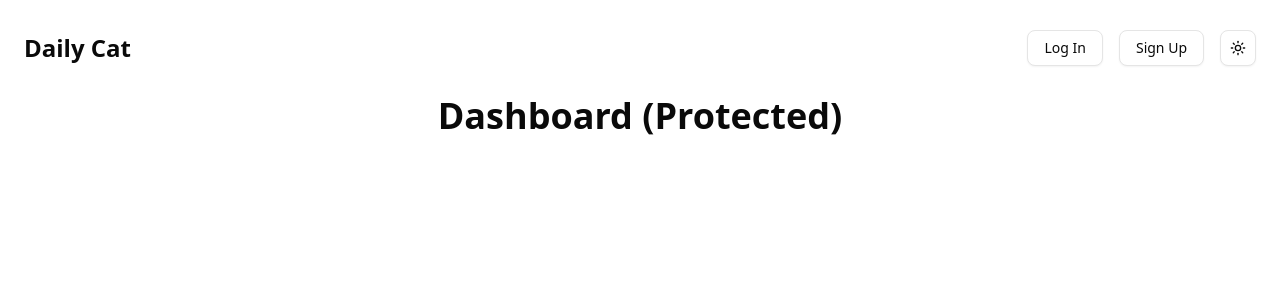
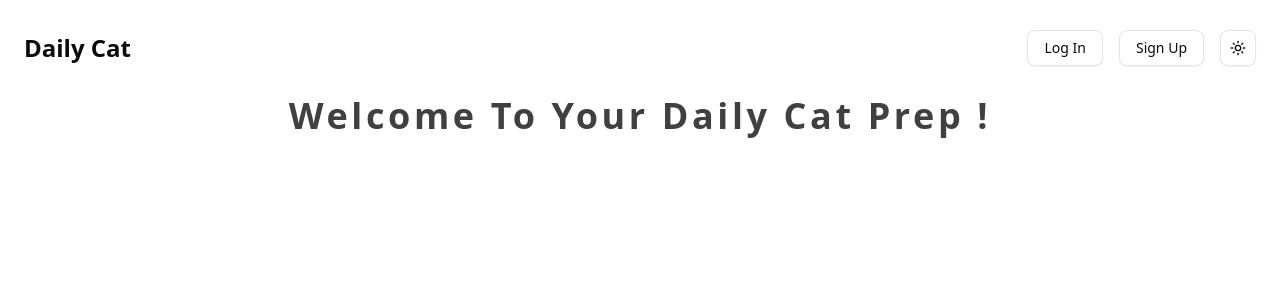
Before and after one commit to ApurvP13/daily-cat, a Next.js app: page /dashboard in a window 1280 px wide. Shown: the top 300 px of the page. Built offline with nearby package versions, Linux system fonts and the light colour scheme; no server answers.

Commit message:
making the section cards, added some changes to the dashboard page

```diff
--- /dev/null
+++ b/app/components/section-card.tsx
@@ -0,0 +1,7 @@
+import React from "react";
+
+const sectionCard = () => {
+  return <div>card</div>;
+};
+
+export default sectionCard;
--- a/app/dashboard/page.tsx
+++ b/app/dashboard/page.tsx
@@ -1,7 +1,15 @@
+"use client";
+import { useUser } from "@clerk/nextjs";
+
 export default function Dashboard() {
+  const { user } = useUser();
   return (
     <div className="w-full h-full flex items-center justify-center text-4xl font-bold">
-      Dashboard (Protected)
+      {/* Header */}
+      <div className="text-4xl dark:text-neutral-300 text-neutral-700 font-bold text-center tracking-widest">
+        Welcome To Your Daily Cat Prep{" "}
+        <span className="text-orange-300">{user?.firstName}</span>!
+      </div>
     </div>
   );
 }
--- a/app/layout.tsx
+++ b/app/layout.tsx
@@ -26,22 +26,22 @@ export default function RootLayout({
   children: React.ReactNode;
 }>) {
   return (
+    <ClerkProvider>
+      <html lang="en" suppressHydrationWarning>
+        <body
+          className={`${geistSans.variable} ${geistMono.variable} antialiased`}
+        >
           <ThemeProvider
             attribute="class"
             defaultTheme="system"
             enableSystem
             disableTransitionOnChange
           >
-      <ClerkProvider>
-        <html lang="en">
-          <body
-            className={`${geistSans.variable} ${geistMono.variable} antialiased`}
-          >
             <Navbar />
             {children}
+          </ThemeProvider>
         </body>
       </html>
     </ClerkProvider>
-    </ThemeProvider>
   );
 }
```
Lines whose indentation alone changed are shown as unchanged.
